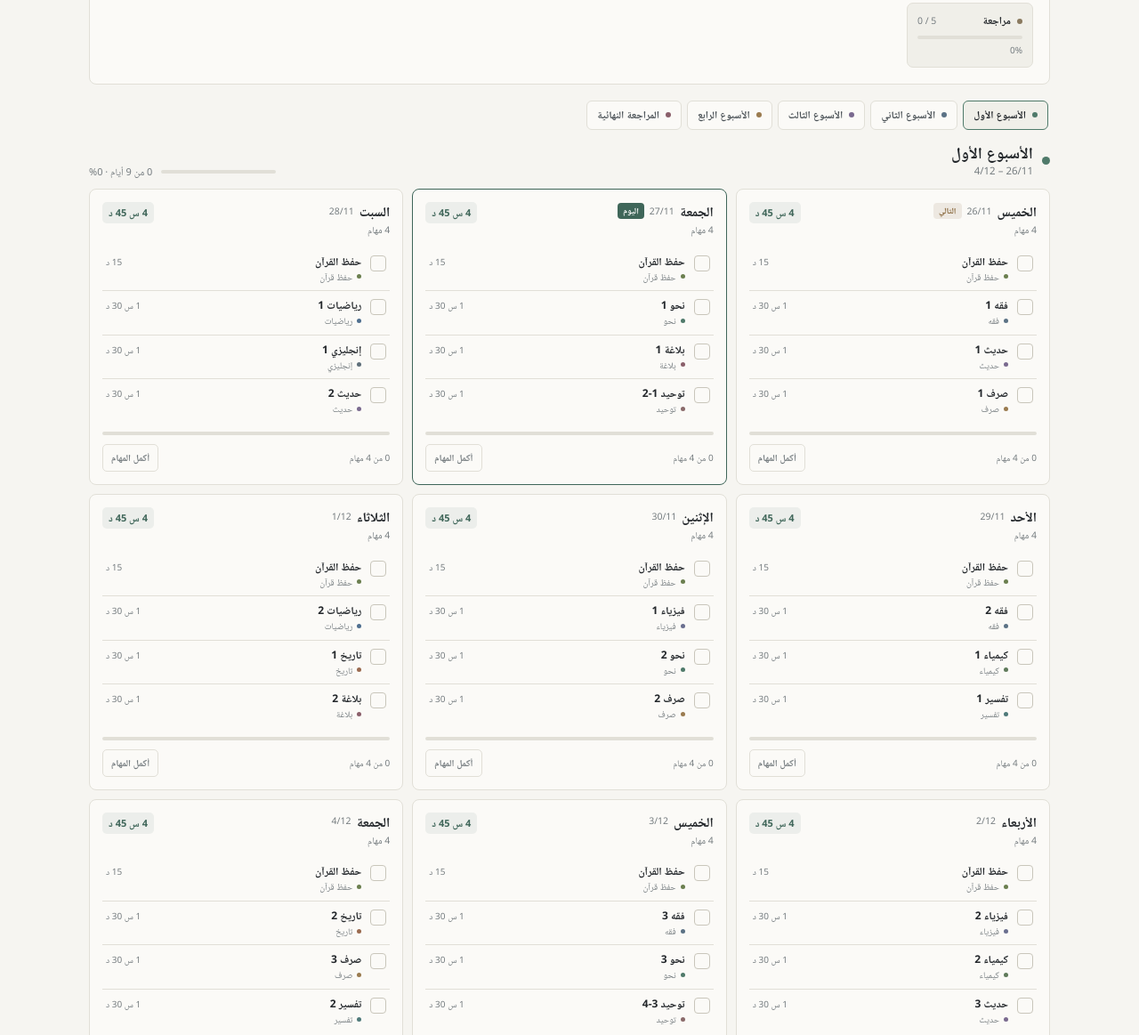
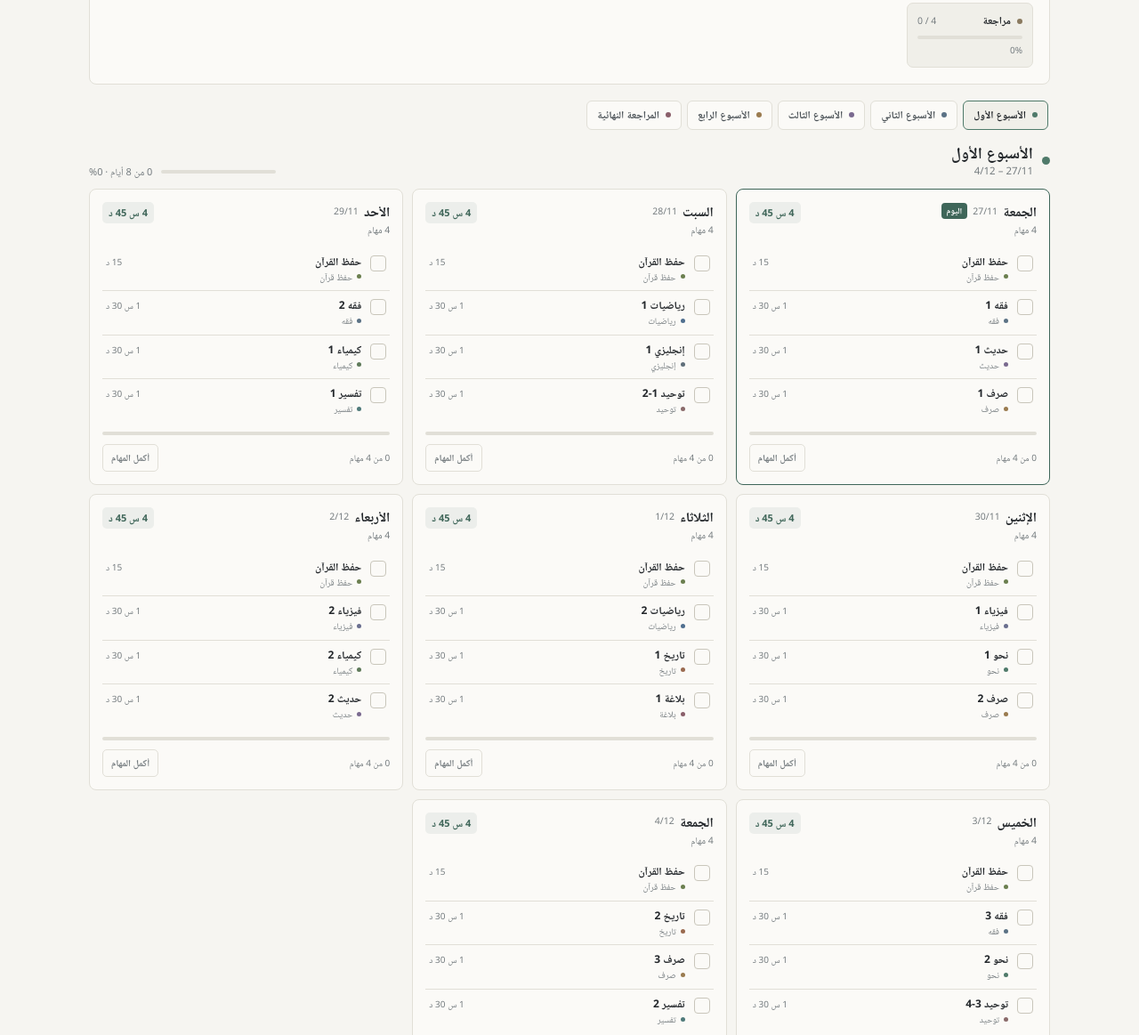
Before and after one commit to hssnxar9-ui/study-tracker, a plain HTML site: page index.html in a window 1280 px wide. Shown: the part 796-1959 px from the top of the page at 89% size. Drawn offline with Linux system fonts and the light colour scheme.

Commit message:
Rebuild plan: start 27/11, 30 study days + 4 review days

```diff
--- a/app.js
+++ b/app.js
@@ -12,7 +12,7 @@
   const taskDayId = data.taskDayId;
   const subjectColors = data.subjectColors;
   const subjectOrder = data.subjectOrder;
-  const STORAGE_KEY = "study-plan-2026-2027-v2";
+  const STORAGE_KEY = "study-plan-2026-2027-v3";
   const RING_CIRCUMFERENCE = 2 * Math.PI * 58;
 
   const state = loadState();
--- a/index.html
+++ b/index.html
@@ -6,7 +6,7 @@
   <meta name="theme-color" content="#3f6659">
   <title>رفيق المذاكرة — خطة الترم الأول 2026–2027</title>
   <link rel="icon" href="favicon.svg" type="image/svg+xml">
-  <link rel="stylesheet" href="styles.css?v=9">
+  <link rel="stylesheet" href="styles.css?v=10">
 </head>
 <body id="top">
   <header class="topbar">
@@ -169,8 +169,8 @@
       document.body.classList.add("embed");
     }
   </script>
-  <script src="plan.js?v=9"></script>
-  <script src="app.js?v=9"></script>
-  <script src="actions.js?v=9"></script>
+  <script src="plan.js?v=10"></script>
+  <script src="app.js?v=10"></script>
+  <script src="actions.js?v=10"></script>
 </body>
 </html>
--- a/plan.js
+++ b/plan.js
@@ -1,4 +1,4 @@
-/* بيانات الخطة — الترم الأول 2026–2027: 30 يوماً + 5 أيام مراجعة */
+/* بيانات الخطة — الترم الأول 2026–2027: 30 يوماً + 4 أيام مراجعة */
 (function () {
   "use strict";
 
@@ -32,10 +32,10 @@
     {
       id: "w1",
       title: "الأسبوع الأول",
-      range: "26/11 – 4/12",
+      range: "27/11 – 4/12",
       days: [
         {
-          id: "w1-d1", name: "الخميس", date: "2026-11-26", dateLabel: "26/11", lesson: false,
+          id: "w1-d1", name: "الجمعة", date: "2026-11-27", dateLabel: "27/11", lesson: false,
           tasks: [
             ["فقه", "فقه 1", 90],
             ["حديث", "حديث 1", 90],
@@ -43,23 +43,15 @@
           ]
         },
         {
-          id: "w1-d2", name: "الجمعة", date: "2026-11-27", dateLabel: "27/11", lesson: false,
+          id: "w1-d2", name: "السبت", date: "2026-11-28", dateLabel: "28/11", lesson: false,
           tasks: [
-            ["نحو", "نحو 1", 90],
-            ["بلاغة", "بلاغة 1", 90],
+            ["رياضيات", "رياضيات 1", 90],
+            ["إنجليزي", "إنجليزي 1", 90],
             ["توحيد", "توحيد 1-2", 90]
           ]
         },
         {
-          id: "w1-d3", name: "السبت", date: "2026-11-28", dateLabel: "28/11", lesson: false,
-          tasks: [
-            ["رياضيات", "رياضيات 1", 90],
-            ["إنجليزي", "إنجليزي 1", 90],
-            ["حديث", "حديث 2", 90]
-          ]
-        },
-        {
-          id: "w1-d4", name: "الأحد", date: "2026-11-29", dateLabel: "29/11", lesson: false,
+          id: "w1-d3", name: "الأحد", date: "2026-11-29", dateLabel: "29/11", lesson: false,
           tasks: [
             ["فقه", "فقه 2", 90],
             ["كيمياء", "كيمياء 1", 90],
@@ -67,39 +59,39 @@
           ]
         },
         {
-          id: "w1-d5", name: "الإثنين", date: "2026-11-30", dateLabel: "30/11", lesson: false,
+          id: "w1-d4", name: "الإثنين", date: "2026-11-30", dateLabel: "30/11", lesson: false,
           tasks: [
             ["فيزياء", "فيزياء 1", 90],
-            ["نحو", "نحو 2", 90],
+            ["نحو", "نحو 1", 90],
             ["صرف", "صرف 2", 90]
           ]
         },
         {
-          id: "w1-d6", name: "الثلاثاء", date: "2026-12-01", dateLabel: "1/12", lesson: false,
+          id: "w1-d5", name: "الثلاثاء", date: "2026-12-01", dateLabel: "1/12", lesson: false,
           tasks: [
             ["رياضيات", "رياضيات 2", 90],
             ["تاريخ", "تاريخ 1", 90],
-            ["بلاغة", "بلاغة 2", 90]
+            ["بلاغة", "بلاغة 1", 90]
           ]
         },
         {
-          id: "w1-d7", name: "الأربعاء", date: "2026-12-02", dateLabel: "2/12", lesson: false,
+          id: "w1-d6", name: "الأربعاء", date: "2026-12-02", dateLabel: "2/12", lesson: false,
           tasks: [
             ["فيزياء", "فيزياء 2", 90],
             ["كيمياء", "كيمياء 2", 90],
-            ["حديث", "حديث 3", 90]
+            ["حديث", "حديث 2", 90]
           ]
         },
         {
-          id: "w1-d8", name: "الخميس", date: "2026-12-03", dateLabel: "3/12", lesson: false,
+          id: "w1-d7", name: "الخميس", date: "2026-12-03", dateLabel: "3/12", lesson: false,
           tasks: [
             ["فقه", "فقه 3", 90],
-            ["نحو", "نحو 3", 90],
+            ["نحو", "نحو 2", 90],
             ["توحيد", "توحيد 3-4", 90]
           ]
         },
         {
-          id: "w1-d9", name: "الجمعة", date: "2026-12-04", dateLabel: "4/12", lesson: false,
+          id: "w1-d8", name: "الجمعة", date: "2026-12-04", dateLabel: "4/12", lesson: false,
           tasks: [
             ["تاريخ", "تاريخ 2", 90],
             ["صرف", "صرف 3", 90],
@@ -118,7 +110,7 @@
           tasks: [
             ["رياضيات", "رياضيات 3", 90],
             ["إنجليزي", "إنجليزي 2", 90],
-            ["حديث", "حديث 4", 90]
+            ["حديث", "حديث 3", 90]
           ]
         },
         {
@@ -126,14 +118,14 @@
           tasks: [
             ["فقه", "فقه 4", 90],
             ["كيمياء", "كيمياء 3", 90],
-            ["بلاغة", "بلاغة 3", 90]
+            ["بلاغة", "بلاغة 2", 90]
           ]
         },
         {
           id: "w2-d3", name: "الإثنين", date: "2026-12-07", dateLabel: "7/12", lesson: false,
           tasks: [
             ["فيزياء", "فيزياء 3", 90],
-            ["نحو", "نحو 4", 90],
+            ["نحو", "نحو 3", 90],
             ["صرف", "صرف 4", 90]
           ]
         },
@@ -150,14 +142,14 @@
           tasks: [
             ["فيزياء", "فيزياء 4", 90],
             ["كيمياء", "كيمياء 4", 90],
-            ["حديث", "حديث 5", 90]
+            ["حديث", "حديث 4", 90]
           ]
         },
         {
           id: "w2-d6", name: "الخميس", date: "2026-12-10", dateLabel: "10/12", lesson: false,
           tasks: [
             ["فقه", "فقه 5", 90],
-            ["نحو", "نحو 5", 90],
+            ["نحو", "نحو 4", 90],
             ["تفسير", "تفسير 3", 90]
           ]
         },
@@ -166,7 +158,7 @@
           tasks: [
             ["تاريخ", "تاريخ 4", 90],
             ["صرف", "صرف 5", 90],
-            ["بلاغة", "بلاغة 4", 90]
+            ["بلاغة", "بلاغة 3", 90]
           ]
         }
       ]
@@ -181,7 +173,7 @@
           tasks: [
             ["رياضيات", "رياضيات 5", 90],
             ["إنجليزي", "إنجليزي 3", 90],
-            ["حديث", "حديث 6", 90]
+            ["حديث", "حديث 5", 90]
           ]
         },
         {
@@ -196,7 +188,7 @@
           id: "w3-d3", name: "الإثنين", date: "2026-12-14", dateLabel: "14/12", lesson: false,
           tasks: [
             ["فيزياء", "فيزياء 5", 90],
-            ["نحو", "نحو 6", 90],
+            ["نحو", "نحو 5", 90],
             ["صرف", "صرف 6", 90]
           ]
         },
@@ -213,23 +205,23 @@
           tasks: [
             ["فيزياء", "فيزياء 6", 90],
             ["كيمياء", "كيمياء 6", 90],
-            ["حديث", "حديث 7", 90]
+            ["حديث", "حديث 6", 90]
           ]
         },
         {
           id: "w3-d6", name: "الخميس", date: "2026-12-17", dateLabel: "17/12", lesson: false,
           tasks: [
             ["فقه", "فقه 7", 90],
-            ["نحو", "نحو 7", 90],
-            ["بلاغة", "بلاغة 5", 90]
+            ["نحو", "نحو 6", 90],
+            ["بلاغة", "بلاغة 4", 90]
           ]
         },
         {
           id: "w3-d7", name: "الجمعة", date: "2026-12-18", dateLabel: "18/12", lesson: false,
           tasks: [
             ["تاريخ", "تاريخ 5", 90],
-            ["نحو", "نحو 8", 90],
-            ["حديث", "حديث 8", 90]
+            ["نحو", "نحو 7", 90],
+            ["حديث", "حديث 7", 90]
           ]
         }
       ]
@@ -237,14 +229,14 @@
     {
       id: "w4",
       title: "الأسبوع الرابع",
-      range: "19/12 – 25/12",
+      range: "19/12 – 26/12",
       days: [
         {
           id: "w4-d1", name: "السبت", date: "2026-12-19", dateLabel: "19/12", lesson: false,
           tasks: [
             ["رياضيات", "رياضيات 7", 90],
             ["إنجليزي", "إنجليزي 5", 90],
-            ["حديث", "حديث 9", 90]
+            ["حديث", "حديث 8", 90]
           ]
         },
         {
@@ -259,8 +251,8 @@
           id: "w4-d3", name: "الإثنين", date: "2026-12-21", dateLabel: "21/12", lesson: false,
           tasks: [
             ["فيزياء", "فيزياء 7", 90],
-            ["نحو", "نحو 9", 90],
-            ["حديث", "حديث 10", 90]
+            ["نحو", "نحو 8", 90],
+            ["حديث", "حديث 9", 90]
           ]
         },
         {
@@ -283,16 +275,25 @@
           id: "w4-d6", name: "الخميس", date: "2026-12-24", dateLabel: "24/12", lesson: false,
           tasks: [
             ["فقه", "فقه 9", 90],
-            ["نحو", "نحو 10", 90],
+            ["نحو", "نحو 9", 90],
             ["تاريخ", "تاريخ 7", 90]
           ]
         },
         {
           id: "w4-d7", name: "الجمعة", date: "2026-12-25", dateLabel: "25/12", lesson: false,
           tasks: [
-            ["فقه", "فقه 10-11", 90],
+            ["فقه", "فقه 10", 90],
+            ["نحو", "نحو 10", 90],
+            ["حديث", "حديث 10", 90]
+          ]
+        },
+        {
+          id: "w4-d8", name: "السبت", date: "2026-12-26", dateLabel: "26/12", lesson: false,
+          tasks: [
+            ["فقه", "فقه 11", 90],
             ["نحو", "نحو 11-12", 90],
-            ["تاريخ", "تاريخ 8", 90]
+            ["تاريخ", "تاريخ 8", 90],
+            ["بلاغة", "بلاغة 5", 90]
           ]
         }
       ]
@@ -300,34 +301,28 @@
     {
       id: "w5",
       title: "المراجعة النهائية",
-      range: "26/12 – 30/12",
+      range: "27/12 – 30/12",
       days: [
         {
-          id: "w5-d1", name: "السبت", date: "2026-12-26", dateLabel: "26/12", lesson: false,
+          id: "w5-d1", name: "الأحد", date: "2026-12-27", dateLabel: "27/12", lesson: false,
           tasks: [
-            ["مراجعة", "حل امتحانات سابقة — المواد الثقافية", 180]
+            ["مراجعة", "حل امتحانات سابقة — المواد الثقافية والعربية", 180]
           ]
         },
         {
-          id: "w5-d2", name: "الأحد", date: "2026-12-27", dateLabel: "27/12", lesson: false,
-          tasks: [
-            ["مراجعة", "حل امتحانات سابقة — المواد العربية", 180]
-          ]
-        },
-        {
-          id: "w5-d3", name: "الإثنين", date: "2026-12-28", dateLabel: "28/12", lesson: false,
+          id: "w5-d2", name: "الإثنين", date: "2026-12-28", dateLabel: "28/12", lesson: false,
           tasks: [
             ["مراجعة", "مراجعة الفقه الشافعي", 180]
           ]
         },
         {
-          id: "w5-d4", name: "الثلاثاء", date: "2026-12-29", dateLabel: "29/12", lesson: false,
+          id: "w5-d3", name: "الثلاثاء", date: "2026-12-29", dateLabel: "29/12", lesson: false,
           tasks: [
             ["مراجعة", "مراجعة الرياضيات البحتة", 180]
           ]
         },
         {
-          id: "w5-d5", name: "الأربعاء", date: "2026-12-30", dateLabel: "30/12", lesson: false,
+          id: "w5-d4", name: "الأربعاء", date: "2026-12-30", dateLabel: "30/12", lesson: false,
           tasks: [
             ["مراجعة", "مراجعة شاملة — الفقه + الرياضيات", 180]
           ]
```
Also changed, not shown: 1 other file.
